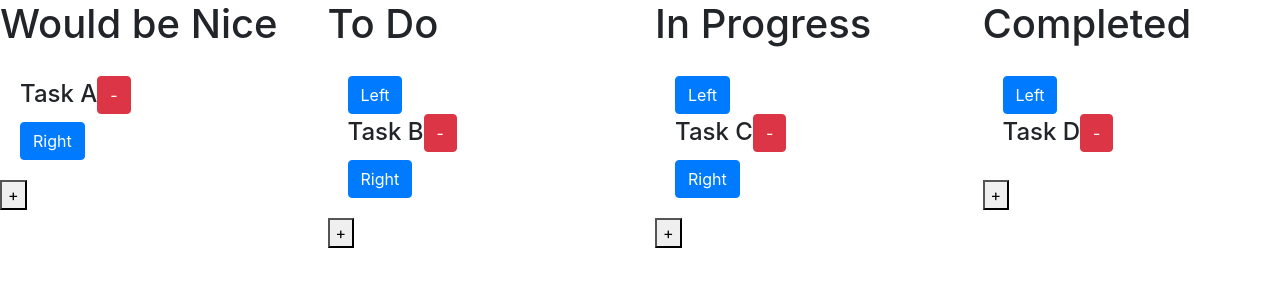
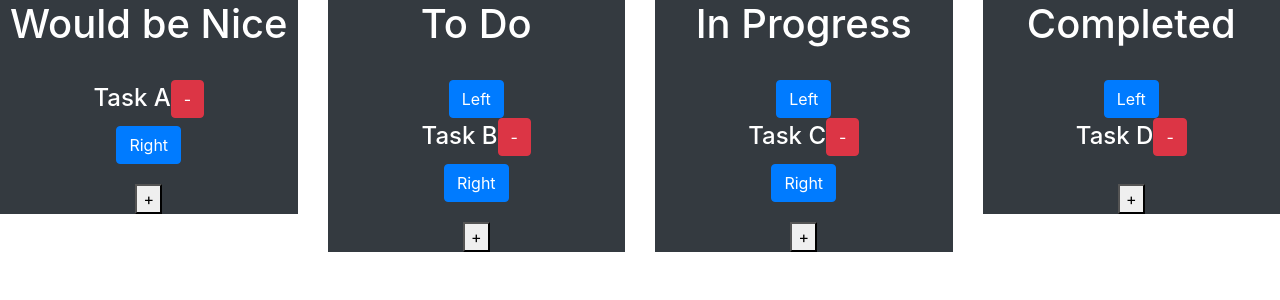
Before and after one commit to ZachPfeifer/System-Tech-Trello, a React (Create React App) app: page / in a window 1280 px wide. Shown: the top 300 px of the page. Built offline with nearby package versions, Linux system fonts and the light colour scheme.

Commit message:
tiny styling

```diff
--- a/src/components/Board.js
+++ b/src/components/Board.js
@@ -3,8 +3,10 @@ import Task from './Task'
 
 export default function Board({ board, boardIndex, moveLeft, moveRight, addTask, removeTask }) {
   return (
-    <div className="col">
-      <h1>{board.name}</h1>
+    <div className="col-3">
+      <div className="text-white text-center bg-dark mb-3">
+
+        <h1 className="card-title">{board.name}</h1>
         {board.tasks.map((task, taskIndex) =>
           <Task
             task={task}
@@ -19,5 +21,6 @@ export default function Board({ board, boardIndex, moveLeft, moveRight, addTask,
         )}
         <button onClick={addTask}>+</button>
       </div>
+    </div>
   )
 }
```
Lines whose indentation alone changed are shown as unchanged.
